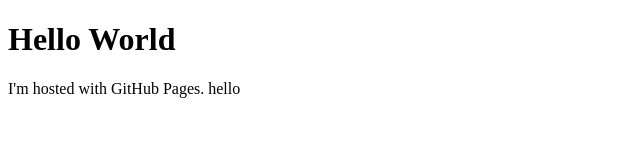
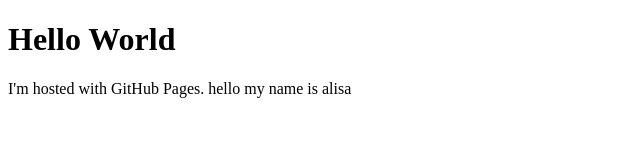
Before and after one commit to alisavo/alisavo.github.io, a plain HTML site: page index.html in a window 1280 px wide. Shown: the whole page, without its empty margins (0-640 px from the left). Drawn offline with Linux system fonts and the light colour scheme.

Commit message:
Update index.html

```diff
--- a/index.html
+++ b/index.html
@@ -2,6 +2,6 @@
 <html>
 <body>
 <h1>Hello World</h1>
-<p>I'm hosted with GitHub Pages. hello</p>
+<p>I'm hosted with GitHub Pages. hello my name is alisa</p>
 </body>
 </html>
```
